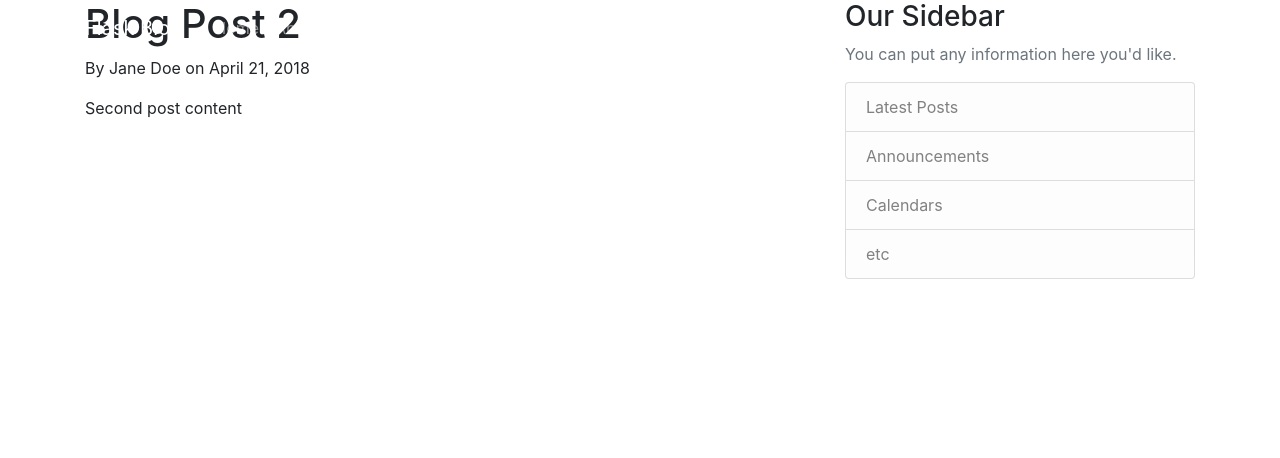
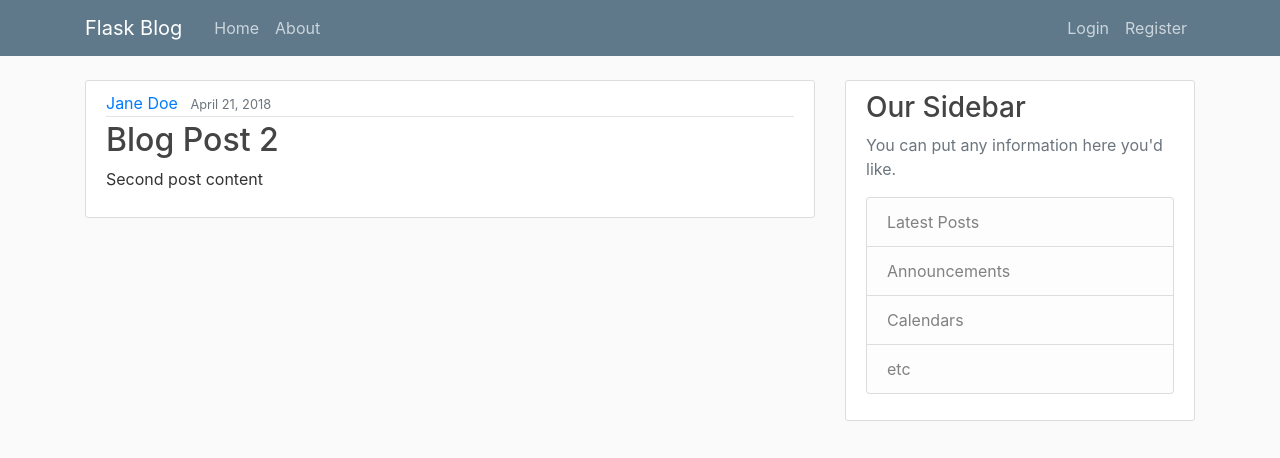
Before and after one commit to aimanaaw/flask-webapp, a Flask app: page / in a window 1280 px wide. Shown: the top 458 px of the page. Run offline with Flask 2, Linux system fonts and the light colour scheme; some libraries are stand-ins or nearby versions.

Commit message:
Styling for the homepage

```diff
--- a/flaskblog.py
+++ b/flaskblog.py
@@ -1,4 +1,4 @@
-from flask import Flask, render_template
+from flask import Flask, render_template, url_for
 app = Flask(__name__)
 
 
--- a/templates/home.html
+++ b/templates/home.html
@@ -1,8 +1,12 @@
-{% extends "layout.html" %}
-  {% block content %}
-  {% for post in posts %}
-    <h1>{{ post.title }}</h1>
-    <p>By {{ post.author }} on {{ post.date_posted }}</p>
-    <p>{{ post.content }}</p>
-  {% endfor %}
-{% endblock content %}
+{% extends "layout.html" %} {% block content %} {% for post in posts %}
+<article class="media content-section">
+  <div class="media-body">
+    <div class="article-metadata">
+      <a class="mr-2" href="#">{{ post.author }}</a>
+      <small class="text-muted">{{ post.date_posted }}</small>
+    </div>
+    <h2><a class="article-title" href="#">{{ post.title }}</a></h2>
+    <p class="article-content">{{ post.content }}</p>
+  </div>
+</article>
+{% endfor %} {% endblock content %}
--- a/templates/layout.html
+++ b/templates/layout.html
@@ -15,6 +15,8 @@
       integrity="sha384-Vkoo8x4CGsO3+Hhxv8T/Q5PaXtkKtu6ug5TOeNV6gBiFeWPGFN9MuhOf23Q9Ifjh"
       crossorigin="anonymous"
     />
+
+    <link rel="stylesheet" type="text/css" href="{{ url_for('static', filename='main.css') }}">
     {% if title %}
     <title>Flask Blog - {{ title }}</title>
     {% else %}
```
